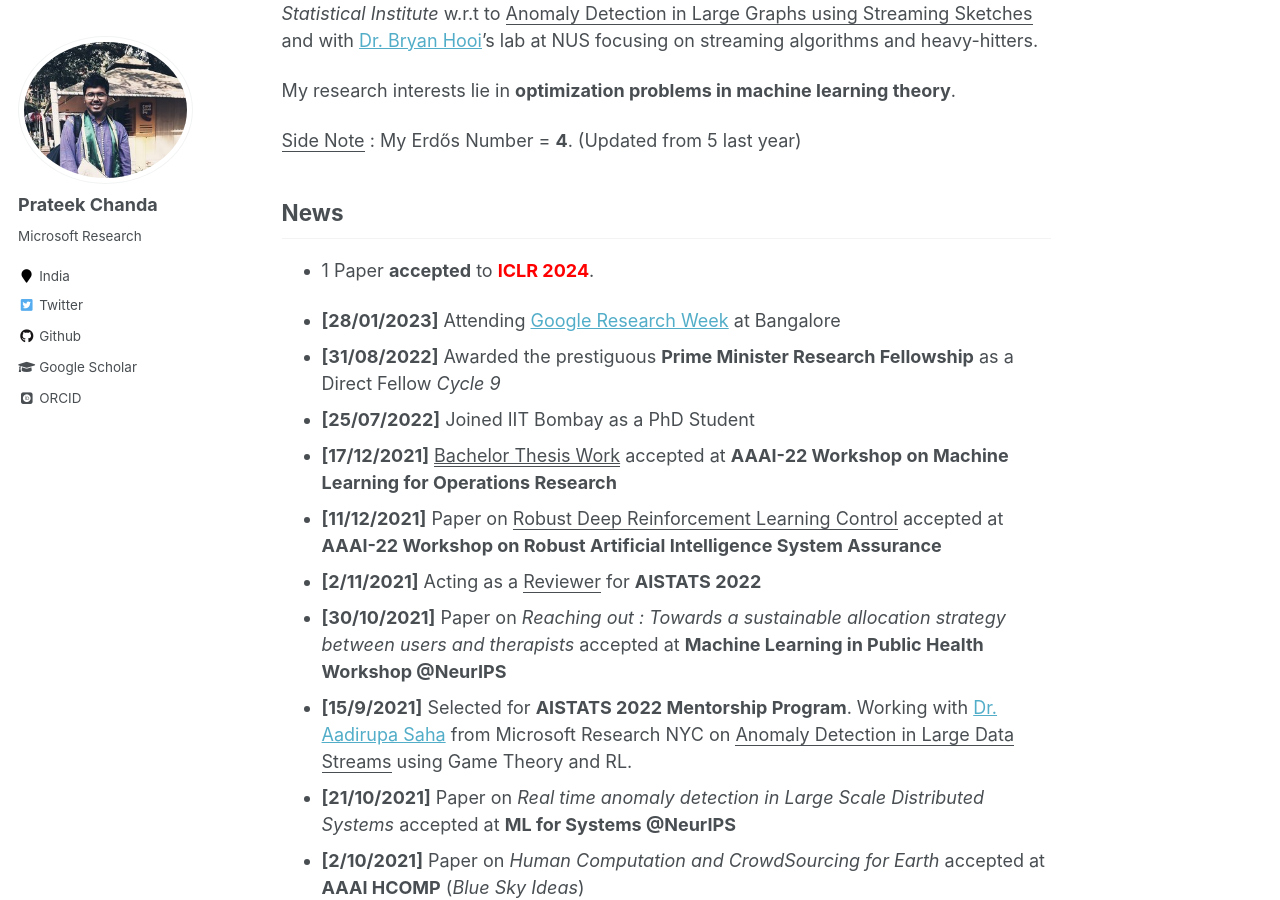
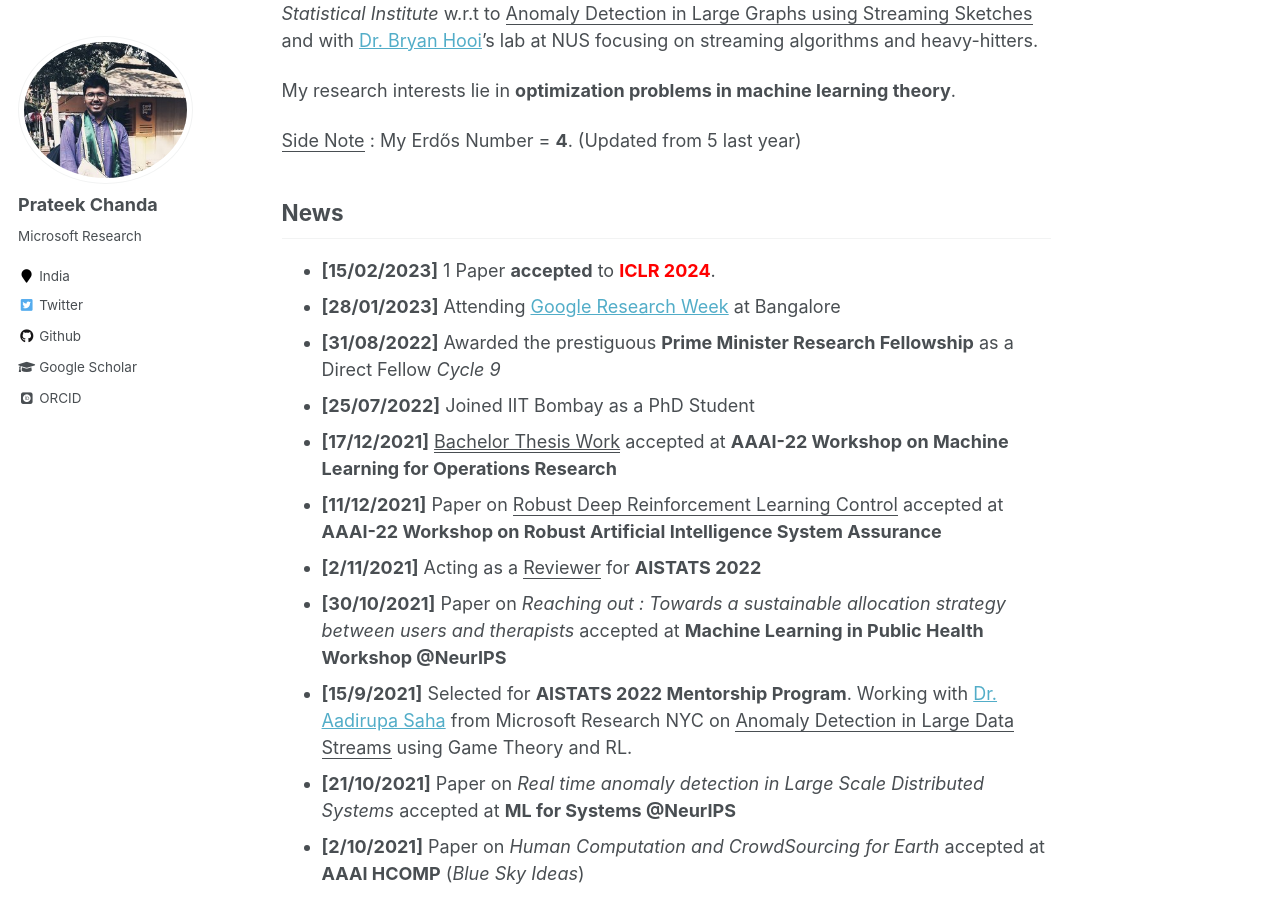
Before and after one commit to prateekiiest/prateekist.github.io, a Jekyll site: the page built from _pages/about.md, in a window 1280 px wide and 900 px high, scrolled down 346 px. Built offline with Jekyll 4.4.1, drawn with Linux system fonts in a browser that asks for light colours; some web fonts are replaced.

Commit message:
Update about.md

```diff
--- a/_pages/about.md
+++ b/_pages/about.md
@@ -23,8 +23,7 @@
 
 News
 ------
-- 1 Paper **accepted** to <span style="color:red">**ICLR 2024**</span>.
-
+- **[15/02/2023]** 1 Paper **accepted** to <span style="color:red">**ICLR 2024**</span>.
 - **[28/01/2023]** Attending [Google Research Week](https://sites.google.com/view/researchweek2023/home) at Bangalore
 - **[31/08/2022]** Awarded the prestiguous **Prime Minister Research Fellowship** as a Direct Fellow *Cycle 9*
 - **[25/07/2022]** Joined IIT Bombay as a PhD Student
```
